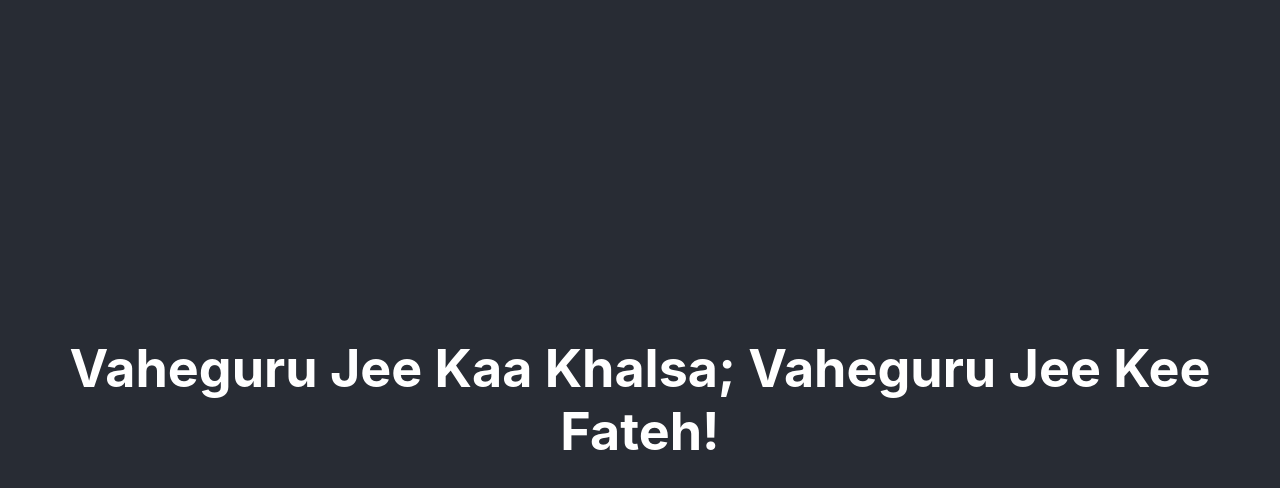
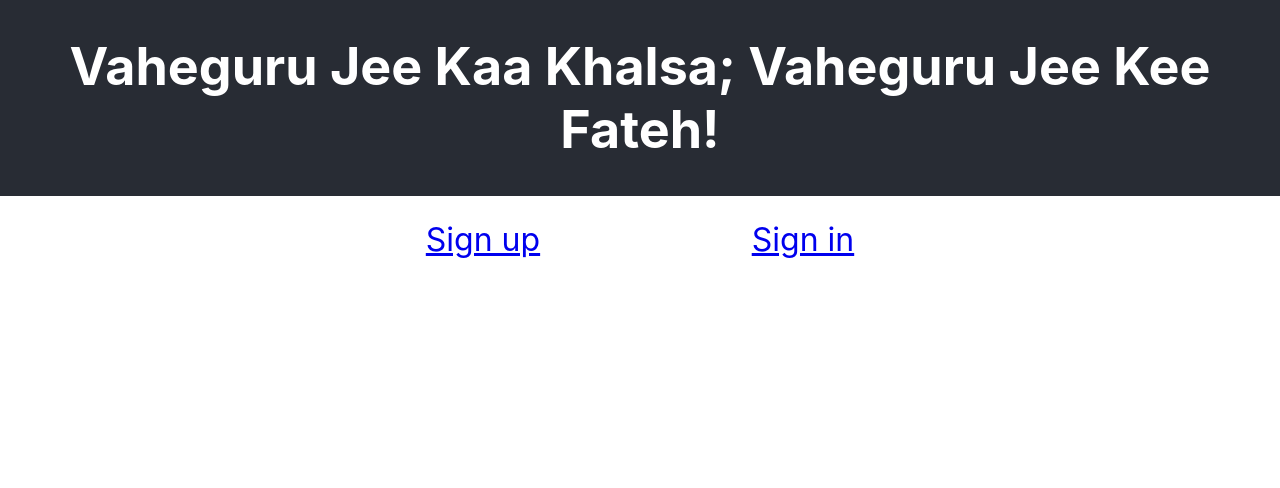
Before and after one commit to ManpreetSL/react-firebase-auth, a React (Create React App) app: page / in a window 1280 px wide. Shown: the top 488 px of the page. Built offline with nearby package versions, Linux system fonts and the light colour scheme.

Commit message:
Set up basic routes and component skeletons

```diff
--- a/src/App.css
+++ b/src/App.css
@@ -2,20 +2,8 @@
   text-align: center;
 }
 
-.App-logo {
-  height: 40vmin;
-  pointer-events: none;
-}
-
-@media (prefers-reduced-motion: no-preference) {
-  .App-logo {
-    animation: App-logo-spin infinite 20s linear;
-  }
-}
-
 .App-header {
   background-color: #282c34;
-  min-height: 100vh;
   display: flex;
   flex-direction: column;
   align-items: center;
@@ -23,16 +11,3 @@
   font-size: calc(10px + 2vmin);
   color: white;
 }
-
-.App-link {
-  color: #61dafb;
-}
-
-@keyframes App-logo-spin {
-  from {
-    transform: rotate(0deg);
-  }
-  to {
-    transform: rotate(360deg);
-  }
-}
--- a/src/App.js
+++ b/src/App.jsx
@@ -1,3 +1,4 @@
+import { Outlet } from 'react-router-dom';
 import './App.css';
 
 function App() {
@@ -6,6 +7,9 @@ function App() {
       <header className='App-header'>
         <h1>Vaheguru Jee Kaa Khalsa; Vaheguru Jee Kee Fateh!</h1>
       </header>
+      <main>
+        <Outlet />
+      </main>
     </div>
   );
 }
--- a/src/index.js
+++ b/src/index.js
@@ -1,14 +1,34 @@
 import React from 'react';
 import ReactDOM from 'react-dom/client';
+import { createBrowserRouter, RouterProvider } from 'react-router-dom';
+import reportWebVitals from './reportWebVitals';
+
 import './index.css';
 import App from './App';
-import reportWebVitals from './reportWebVitals';
-import { createBrowserRouter, RouterProvider, Route } from 'react-router-dom';
+import ErrorPage from './views/ErrorPage';
+import SignUp from './views/SignUp';
+import SignIn from './views/SignIn';
+import Home from './views/Home';
 
 const router = createBrowserRouter([
   {
     path: '/',
     element: <App />,
+    errorElement: <ErrorPage />,
+    children: [
+      {
+        path: '',
+        element: <Home />,
+      },
+      {
+        path: 'sign-up',
+        element: <SignUp />,
+      },
+      {
+        path: 'sign-in',
+        element: <SignIn />,
+      },
+    ],
   },
 ]);
 
--- /dev/null
+++ b/src/views/ErrorPage.jsx
@@ -0,0 +1,16 @@
+import { useRouteError } from 'react-router-dom';
+
+export default function ErrorPage() {
+  const error = useRouteError();
+  console.error(error);
+
+  return (
+    <div id='error-page'>
+      <h1>Oops!</h1>
+      <p>Sorry, an unexpected error has occurred.</p>
+      <p>
+        <i>{error.statusText || error.message}</i>
+      </p>
+    </div>
+  );
+}
--- /dev/null
+++ b/src/views/Home.css
@@ -0,0 +1,11 @@
+div.home {
+  width: 50%;
+  margin: 0 auto;
+  display: flex;
+  justify-content: space-around;
+  padding: 24px;
+}
+
+a {
+  font-size: 2em;
+}
--- /dev/null
+++ b/src/views/Home.jsx
@@ -0,0 +1,13 @@
+import React from 'react';
+import './Home.css';
+
+function Home() {
+  return (
+    <div className='home'>
+      <a href='/sign-up'>Sign up</a>
+      <a href='/sign-in'>Sign in</a>
+    </div>
+  );
+}
+
+export default Home;
--- /dev/null
+++ b/src/views/SignIn.jsx
@@ -0,0 +1,7 @@
+import React from 'react';
+
+function SignIn() {
+  return <div>Sign in</div>;
+}
+
+export default SignIn;
--- /dev/null
+++ b/src/views/SignUp.jsx
@@ -0,0 +1,7 @@
+import React from 'react';
+
+function SignUp() {
+  return <div>Sign up here</div>;
+}
+
+export default SignUp;
```
